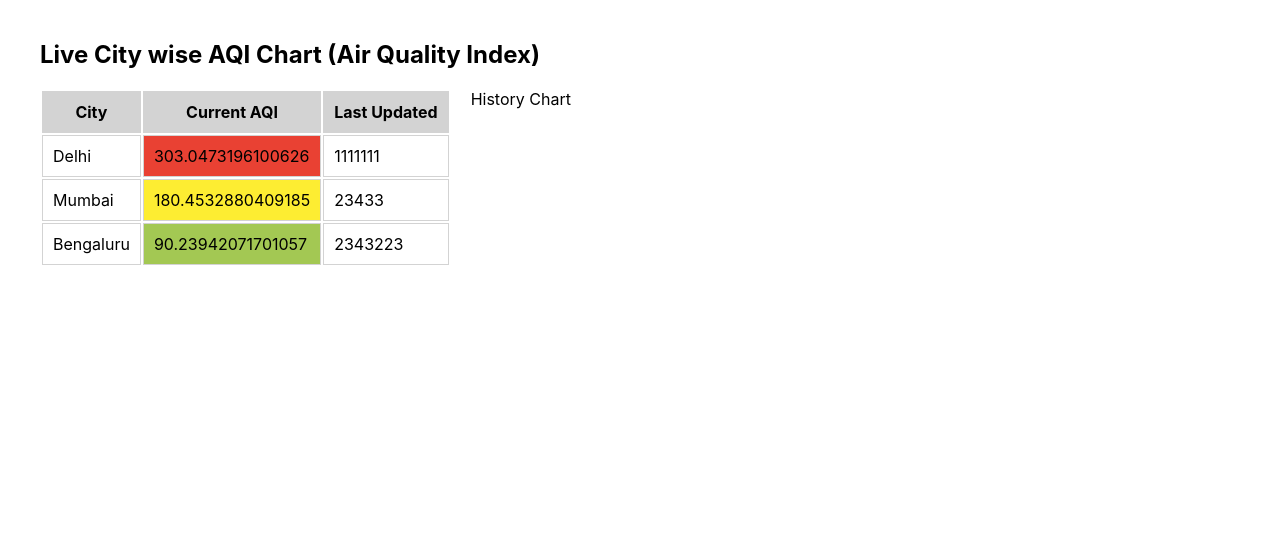
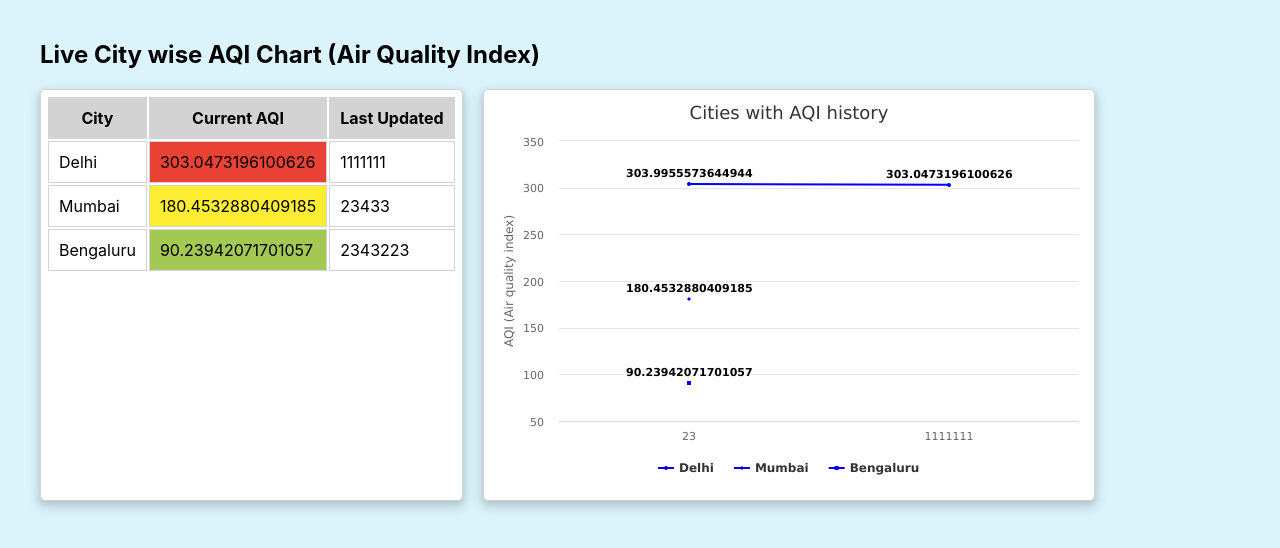
Before and after one commit to Saxenaa218/aqi-dashboard, a React (Create React App) app: page / in a window 1280 px wide. Shown: the top 548 px of the page. Built offline with nearby package versions, Linux system fonts and the light colour scheme; no server answers.

Commit message:
feat(HistoryChart): chart with at max 10 history data of each cities added

```diff
--- a/package.json
+++ b/package.json
@@ -4,6 +4,8 @@
   "private": true,
   "dependencies": {
     "cra-template-typescript": "1.1.2",
+    "highcharts": "^9.3.0",
+    "highcharts-react-official": "^3.1.0",
     "node-sass": "4.14.1",
     "react": "^17.0.2",
     "react-dom": "^17.0.2",
--- a/public/index.html
+++ b/public/index.html
@@ -28,7 +28,7 @@
   </head>
   <body>
     <noscript>You need to enable JavaScript to run this app.</noscript>
-    <div id="root"></div>
+    <div id="root" style="height: 100vh;"></div>
     <!--
       This HTML file is a template.
       If you open it directly in the browser, you will see an empty page.
--- a/src/components/HistoryChart/HistoryChart.scss
+++ b/src/components/HistoryChart/HistoryChart.scss
@@ -1,3 +1,7 @@
 .history-chart {
-
+    background-color: white;
+    box-shadow: 0 1px 2px -2px #00000029, 0 3px 6px 0 #0000001f, 0 5px 12px 4px #00000017;
+    border: 1px solid #d3d3d3;
+    padding: 5px;
+    border-radius: 5px;
 }
--- a/src/components/HistoryChart/HistoryChart.tsx
+++ b/src/components/HistoryChart/HistoryChart.tsx
@@ -1,10 +1,85 @@
-import React from 'react';
+import React, { useEffect, useRef, useState } from 'react';
+import { useSelector } from 'react-redux';
+import Highcharts from 'highcharts';
+import HighchartsReact from 'highcharts-react-official';
+import { StateTypes } from '../../redux';
+import { TableItemTypes } from '../Table/types';
 import "./HistoryChart.scss";
 
-const HistoryChart: React.FC<any> = (props) => {
+const HistoryChart: React.FC = () => {
+    const historyObject: any = useSelector((state: StateTypes) => state.historyObject);
+    const chartComponentRef = useRef<HighchartsReact.RefObject>(null);
+    const [series, setSeries] = useState<any>([]);
+    const [categories, setCategories] = useState<any>([]);
+
+    useEffect(() => {
+        setSeries(createSeries());
+    }, [historyObject])
+
+    useEffect(() => {
+        const totalAqis = [];
+        for (const each of Object.keys(historyObject)) {
+            totalAqis.push(...historyObject[each].map((itm: TableItemTypes) => itm.timeStamp));
+        }
+        setCategories(totalAqis);
+    }, [])
+
+    const createSeries = () => {
+        const baseStructure = {
+            type: "line",
+            color: 'blue',
+            dashStyle: 'Solid',
+            showInLegend: true,
+            marker: {
+                radius: 2
+            }
+        }
+        return Object.keys(historyObject).map((itm: string) => {
+            return {
+                ...baseStructure,
+                name: itm,
+                data: historyObject[itm].map((itm: TableItemTypes) => itm.aqi)
+            }
+        })
+    }
+
+    type GetOptionsTypes = () => Highcharts.Options
+
+    const getOptions: GetOptionsTypes = () => ({
+        chart: {
+            type: 'line'
+        },
+        title: {
+            text: 'Cities with AQI history'
+        },
+        xAxis: {
+            categories: categories
+        },
+        yAxis: {
+            title: {
+                text: 'AQI (Air quality index)'
+            }
+        },
+        plotOptions: {
+            line: {
+                dataLabels: {
+                    enabled: true
+                },
+                enableMouseTracking: false
+            }
+        },
+        series: series,
+        credits: {
+            enabled: false
+        }
+    })
     return (
         <section className="history-chart">
-            History Chart
+            <HighchartsReact
+                highcharts={Highcharts}
+                options={getOptions()}
+                ref={chartComponentRef}
+            />
         </section>
     )
 }
--- a/src/components/Table/Table.scss
+++ b/src/components/Table/Table.scss
@@ -1,4 +1,9 @@
 .table {
+    background-color: white;
+    box-shadow: 0 1px 2px -2px #00000029, 0 3px 6px 0 #0000001f, 0 5px 12px 4px #00000017;
+    border: 1px solid #d3d3d3;
+    padding: 5px;
+    border-radius: 5px;
     th {
         background-color: #d3d3d3;
         padding: 10px;
--- a/src/pages/Home/Home.scss
+++ b/src/pages/Home/Home.scss
@@ -1,5 +1,7 @@
 .home {
     padding: 20px 40px;
+    height: -webkit-fill-available;
+    background-color: #dbf3fb;
     .body {
         display: flex;
         gap: 0 20px;
```
